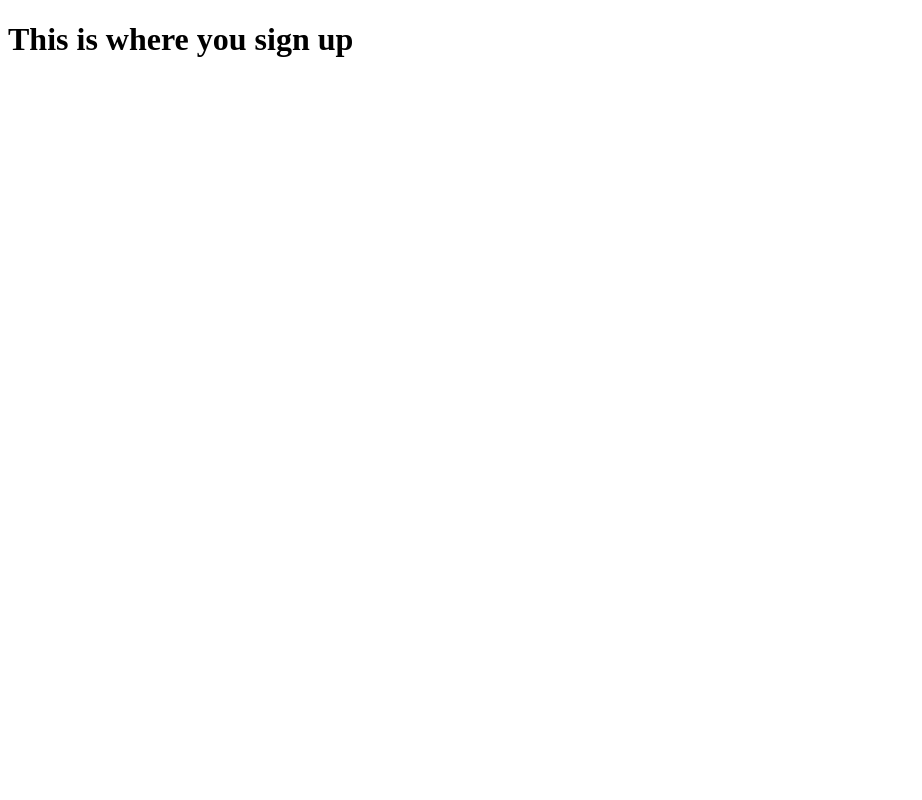
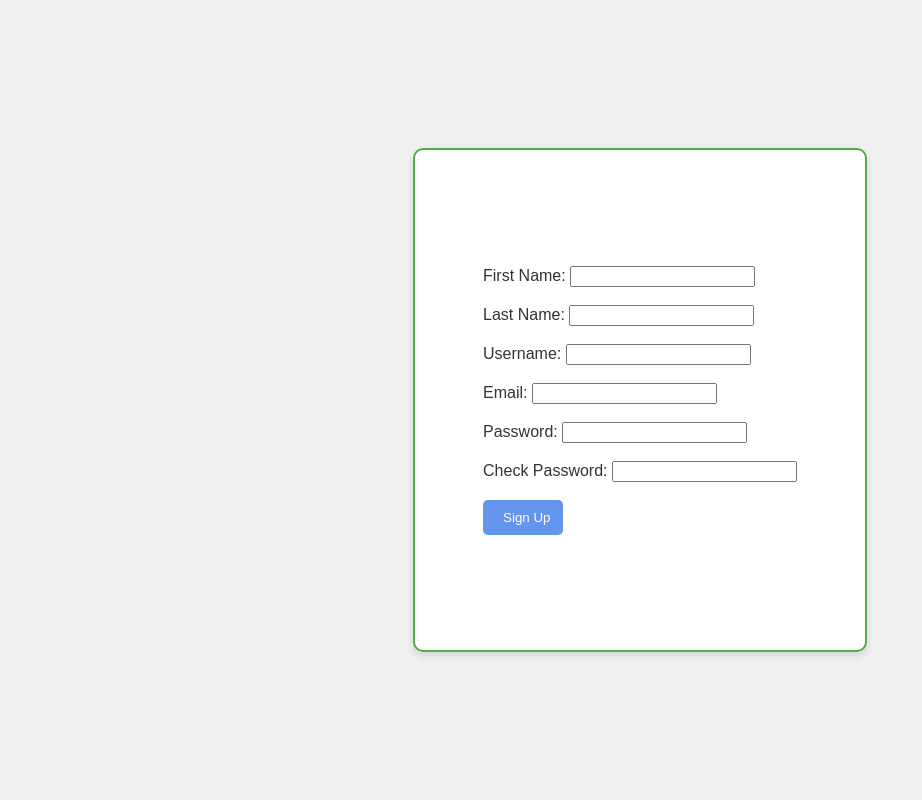
Before and after one commit to ALEX13GBeb/PDF-Merger, a Flask app: page /signup in a window 1280 px wide. Shown: the whole page, without its empty margins (0-922 px from the left). Run offline with Flask 3, Linux system fonts and the light colour scheme.

Commit message:
Basic Infrastructure for LOGIN and SIGNUP

```diff
--- a/app.py
+++ b/app.py
@@ -21,8 +21,8 @@ def allowed_file(filename): # Returns TRUE or FALSE
 # "." - specifies where to split
 # 1 - specifies how many components the list should have = 2 (0 and 1)
 
-@app.route('/') # This runs when someone visits the home page
-def index(): # Basically the html call for the home page interface
+@app.route('/')
+def index():
     return render_template('index.html')
 
 @app.route("/profile", methods=["GET", "POST"])
--- a/templates/index.html
+++ b/templates/index.html
@@ -40,7 +40,7 @@
             background-color: #4CAF50; /* Button background color */
         }
 
-        .blue{
+        .black{
             background-color: #000000;
         }
     </style>
@@ -58,7 +58,7 @@
     </div>
 
     <div>
-        <a href="/profile" class="button blue">Profile</a>
+        <a href="/profile" class="button black">Profile</a>
     </div>
 
     <br>
--- a/templates/signup.html
+++ b/templates/signup.html
@@ -2,9 +2,106 @@
 <html lang="en">
 <head>
     <meta charset="UTF-8">
-    <title>Register</title>
+    <meta name="viewport" content="width=device-width, initial-scale=1.0">
+    <title>Profile Page</title>
+    <style>
+        /* CSS to center the box and style it */
+
+        .button {
+            padding: 10px 20px; /* Padding inside the button */
+            color: white;       /* Text color */
+            border: none;       /* Remove button border */
+            border-radius: 5px; /* Rounded corners */
+            cursor: pointer;    /* Cursor changes to a pointer on hover */
+            text-decoration: none; /* Remove underline from text */
+            width: 80px;       /* Fixed width for both buttons */
+            text-align: center; /* Center text inside the button */
+            display: inline-block; /* Ensure the width and text alignment work */
+        }
+
+        .blue{
+            background-color: #6495ED;
+        }
+
+        body {
+            display: flex;
+            justify-content: center; /* Centers the box horizontally */
+            align-items: center;     /* Centers the box vertically */
+            height: 100vh;           /* Full viewport height */
+            margin: 0;               /* Removes default body margin */
+            background-color: #f0f0f0; /* Light background color for contrast */
+        }
+
+        .box {
+            width: 450px;           /* Width of the box */
+            height: 500px;          /* Height of the box */
+            border: 2px solid #4CAF50; /* Green outline */
+            border-radius: 10px;    /* Rounded corners */
+            background-color: white; /* White background inside the box */
+            box-shadow: 0 4px 8px rgba(0, 0, 0, 0.1); /* Subtle shadow for a 3D effect */
+            display: flex;
+            justify-content: center; /* Center content horizontally */
+            align-items: center;     /* Center content vertically */
+            font-family: Arial, sans-serif; /* Font styling */
+            color: #333;             /* Text color */
+        }
+
+    </style>
 </head>
 <body>
-    <h1>This is where you sign up</h1>
+
+    <div class="box">
+        <form>
+
+            <div>
+                <label>First Name:  </label>
+                <input type="text" name="signup_fs" required>
+            </div>
+
+            <br>
+
+            <div>
+                <label>Last Name:  </label>
+                <input type="text" name="signup_ln" required>
+            </div>
+
+            <br>
+
+            <div>
+                <label>Username:  </label>
+                <input type="text" name="signup_un" required>
+            </div>
+
+            <br>
+
+            <div>
+                <label>Email:  </label>
+                <input type="text" name="signup_email" required>
+            </div>
+
+            <br>
+
+            <div>
+                <label>Password:  </label>
+                <input type="text" name="signup_password" required>
+            </div>
+
+            <br>
+
+            <div>
+                <label>Check Password:  </label>
+                <input type="text" name="signup_password" required>
+            </div>
+
+            <br>
+
+            <div>
+                <input type="submit" class="button blue" value="Sign Up">
+            </div>
+
+        </form>
+
+    </div>
+
 </body>
 </html>
```
Also changed, not shown: templates/login.html (+68 -2 lines).
